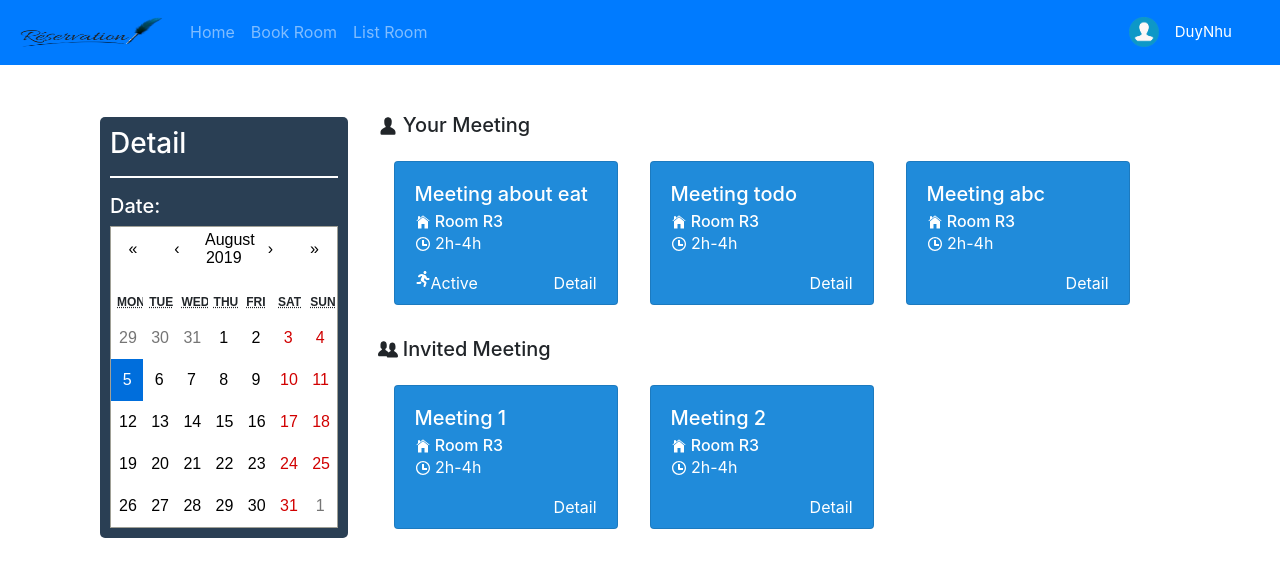
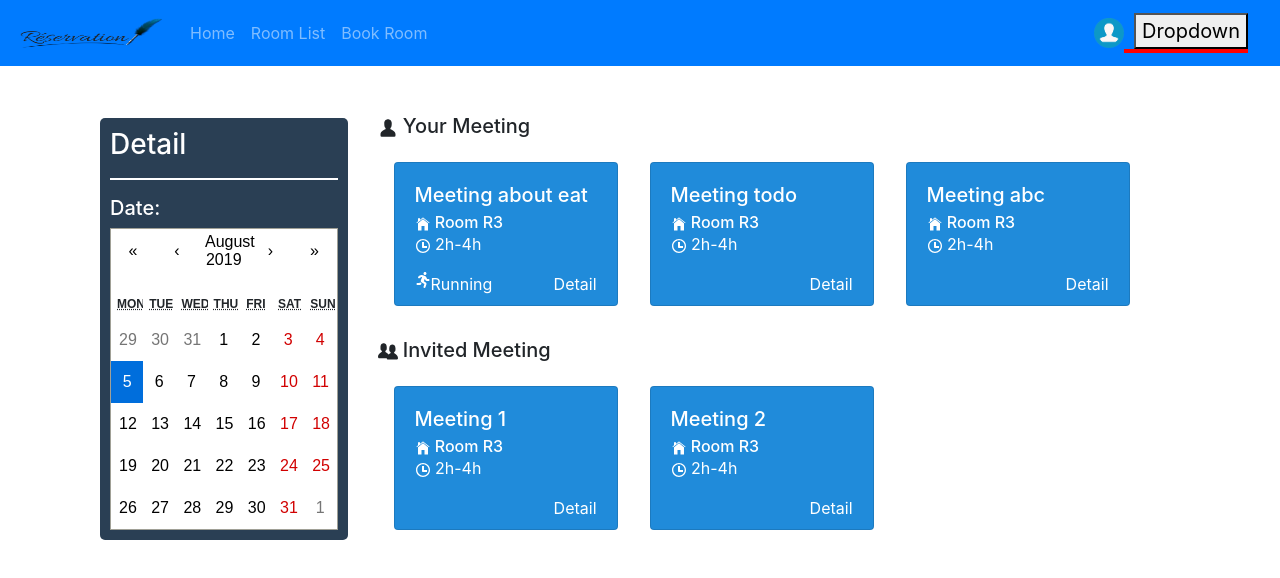
Before and after one commit to sieunhanvodich/room-reservation, a React (Create React App) app: page /home-user in a window 1280 px wide. Shown: the top 578 px of the page. Built offline with nearby package versions, Linux system fonts and the light colour scheme; a web font is replaced by a local one.

Commit message:
refs #5 duy update

```diff
--- a/package.json
+++ b/package.json
@@ -8,9 +8,9 @@
     "bootstrap": "^4.3.1",
     "chroma-js": "^2.0.4",
     "install": "^0.13.0",
+    "moment": "^2.24.0",
     "npm": "^6.10.2",
     "rc-queue-anim": "^1.7.0",
-    "moment": "^2.24.0",
     "react": "^16.8.6",
     "react-autosuggest": "^9.4.3",
     "react-bootstrap": "^1.0.0-beta.10",
--- a/src/App.js
+++ b/src/App.js
@@ -4,6 +4,7 @@ import "react-datepicker/dist/react-datepicker.css";
 import RouterURL from './config/RouterURL';
 import { BrowserRouter as Router} from "react-router-dom";
 import HeaderHomeScreen from './components/HeaderHomeScreen';
+
 
 class App extends Component {
 
--- a/src/components/ContentHomeUser/ContentHomeUser.js
+++ b/src/components/ContentHomeUser/ContentHomeUser.js
@@ -35,7 +35,7 @@ class ContentHomeUser extends React.Component {
                 <ul className="list-group">
                   {this.props.currentDetailMeeting.isOwn ? (<p>Members: {this.props.currentDetailMeeting.members.length}</p>) : null}
                   {this.props.currentDetailMeeting.isOwn && this.props.currentDetailMeeting.members && this.props.currentDetailMeeting.members.map((member, index) => (
-                    <li key={index} className="list-group-item">{member.name}     <span className="badge badge-light  "><FaTimes onClick={() => this.props.handleRemoveMember(member.id)} /></span></li>
+                    <li key={index} className="list-group-item">{member.name}<span className="badge badge-light  "><FaTimes onClick={() => this.props.handleRemoveMember(member.id)} /></span></li>
                   ))}
                   {this.props.currentDetailMeeting.isOwn ?
                     <Form
--- /dev/null
+++ b/src/components/HeaderHomeScreen.css
@@ -0,0 +1,4 @@
+.dropdown-content
+{
+  border: 2px solid red;
+}
--- a/src/components/HeaderHomeScreen.js
+++ b/src/components/HeaderHomeScreen.js
@@ -2,7 +2,8 @@ import React, { Component } from 'react';
 import user from '../resources/img/user.png'
 import logo from '../resources/img/reserve.png'
 import { Nav, Navbar } from 'react-bootstrap'
-import {Link} from 'react-router-dom'
+import { Link } from 'react-router-dom'
+import './HeaderHomeScreen.css'
 
 class HeaderHomeScreen extends Component {
 
@@ -22,8 +23,9 @@ class HeaderHomeScreen extends Component {
         <Navbar.Collapse id="responsive-navbar-nav">
           <Nav className="mr-auto">
             <Link className="nav-link" to="/home-user">Home</Link>
+            <Link className="nav-link" to="/room-list">Room List</Link>
             <Link className="nav-link" to="/booking-screen">Book Room</Link>
-            <Link className="nav-link" to="/room-list">List Room</Link>
+
           </Nav>
           <Navbar.Brand className="infor-user">
             <img
@@ -33,7 +35,15 @@ class HeaderHomeScreen extends Component {
               className="d-inline-block align-top"
               alt=""
             />
-            <Nav.Link style={{ color: 'white', fontSize: '15px' }} href="#deets">DuyNhu</Nav.Link>
+            {/* <Nav.Link style={{ color: 'white', fontSize: '15px' }}>DuyNhu</Nav.Link> */}
+            <div class="dropdown">
+              <button class="dropbtn">Dropdown</button>
+              <div class="dropdown-content">
+                <div>
+
+                </div>
+              </div>
+            </div>
           </Navbar.Brand>
         </Navbar.Collapse>
       </Navbar>
--- a/src/components/ListMeeting/ListMeeting.js
+++ b/src/components/ListMeeting/ListMeeting.js
@@ -2,9 +2,6 @@ import React from 'react';
 import Meeting from '../Meeting/Meeting';
 
 class ListMeeting extends React.Component {
-    constructor(props) {
-        super(props);
-    };
     render() {
         return (
             <div className="d-flex flex-wrap">
--- a/src/components/Meeting/Meeting.js
+++ b/src/components/Meeting/Meeting.js
@@ -13,7 +13,7 @@ class Meeting extends React.Component {
           <Card.Title>{this.props.content.name}</Card.Title>
           <Card.Subtitle><IoIosHome className="room"/> Room {this.props.content.room}</Card.Subtitle>
           <p className="card-text time-block"><GoClock className="time"/> {this.props.content.from}-{this.props.content.to}</p>
-          <div className="card-text footer">{this.props.content.active ? (<div className="d-inline"><FaRunning className="float-left running"/>Active</div>) : null} <p className="float-right d-inline">Detail</p></div>
+          <div className="card-text footer">{this.props.content.active ? (<div className="d-inline"><FaRunning className="float-left running"/>Running</div>) : null} <p className="float-right d-inline">Detail</p></div>
         </Card.Body>
       </Card>
   )
--- a/src/components/roomlist/DetailRoom.js
+++ b/src/components/roomlist/DetailRoom.js
@@ -2,9 +2,9 @@ import React, { Component } from 'react';
 import { Row, Col, Container, Image, Button, Badge } from 'react-bootstrap'
 import avata from '../../resources/image/room.png'
 import './DetailRoom.css'
+import { Link } from 'react-router-dom'
 
 class DetailRoom extends Component {
-
   render() {
     return (
       <Container className="container">
@@ -12,7 +12,7 @@ class DetailRoom extends Component {
           <Col xl={3} lg={3} xs={12}>
             <div>
               <Image className="image" src={avata} rounded />
-              <Button className="btn-book">Book</Button>
+              <Link to="/booking-screen"><Button className="btn-book">Book</Button></Link>
             </div>
           </Col>
           <Col xl={9} lg={9} xs={12}>
--- a/src/config/RouterURL.js
+++ b/src/config/RouterURL.js
@@ -1,6 +1,6 @@
 import React, { Component } from 'react';
 import RoomList from '../view/RoomList'
-import { Route } from "react-router-dom";
+import { Route, Switch } from "react-router-dom";
 import HomeScreen from '../view/homescreen/HomeScreen';
 import Login from '../view/login/Login';
 import { Container } from 'react-bootstrap';
@@ -10,10 +10,12 @@ class RouterURL extends Component {
   render() {
     return (
       <Container >
-        <Route path="/room-list" component={RoomList} />
-        <Route exact path="/home-user" component={HomeScreen} />
-        <Route path="/login" component={Login} />
-        <Route exact path="/booking-screen" component={BookingScreen} />
+        <Switch>
+          <Route path="/room-list" component={RoomList} />
+          <Route exact path="/home-user" component={HomeScreen} />
+          <Route path="/login" component={Login} />
+          <Route exact path="/booking-screen" component={BookingScreen} />
+        </Switch>
       </Container>
     );
   }
--- a/src/store/reducers/UserReducer.js
+++ b/src/store/reducers/UserReducer.js
@@ -1,7 +1,6 @@
 import { SAVE_USER } from '../actions/ActionTypes'
 let stateDefault = [1, 2]
 const userReducer = (state = stateDefault, action) => {
-  console.log('action', action)
   switch (action.type) {
     case SAVE_USER:
       return action.user
```
Lines whose indentation alone changed are shown as unchanged.
